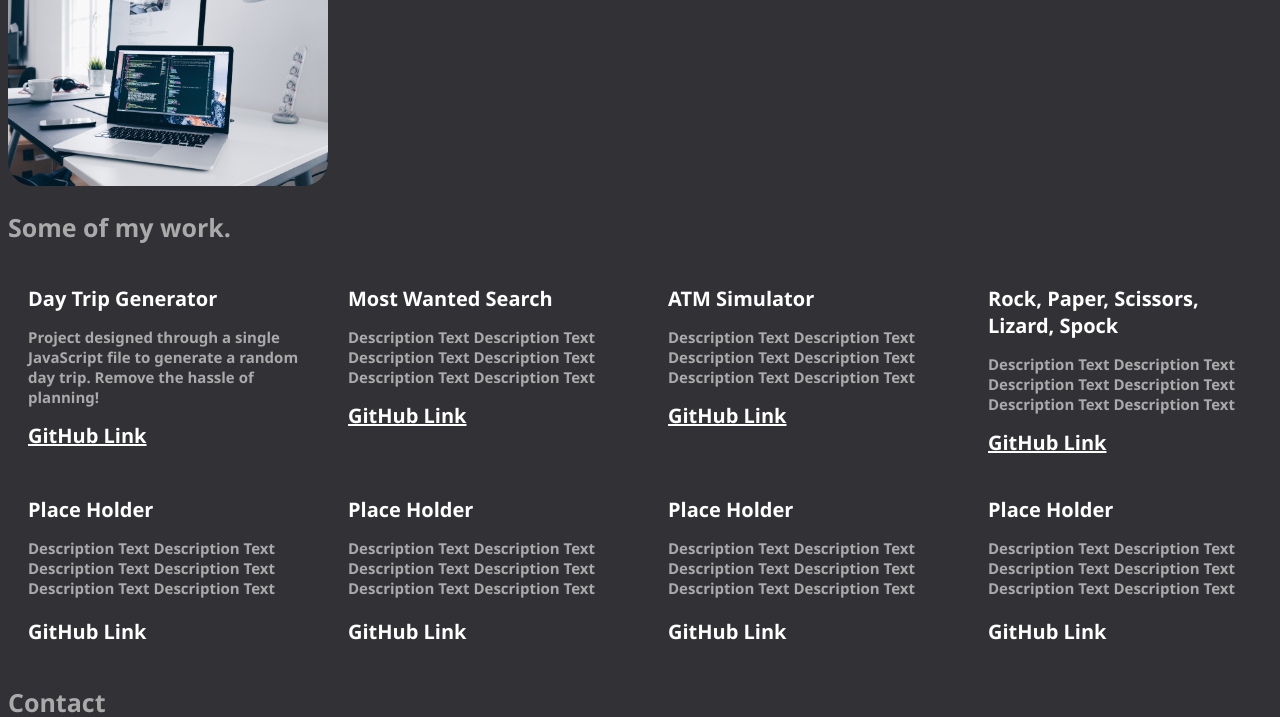
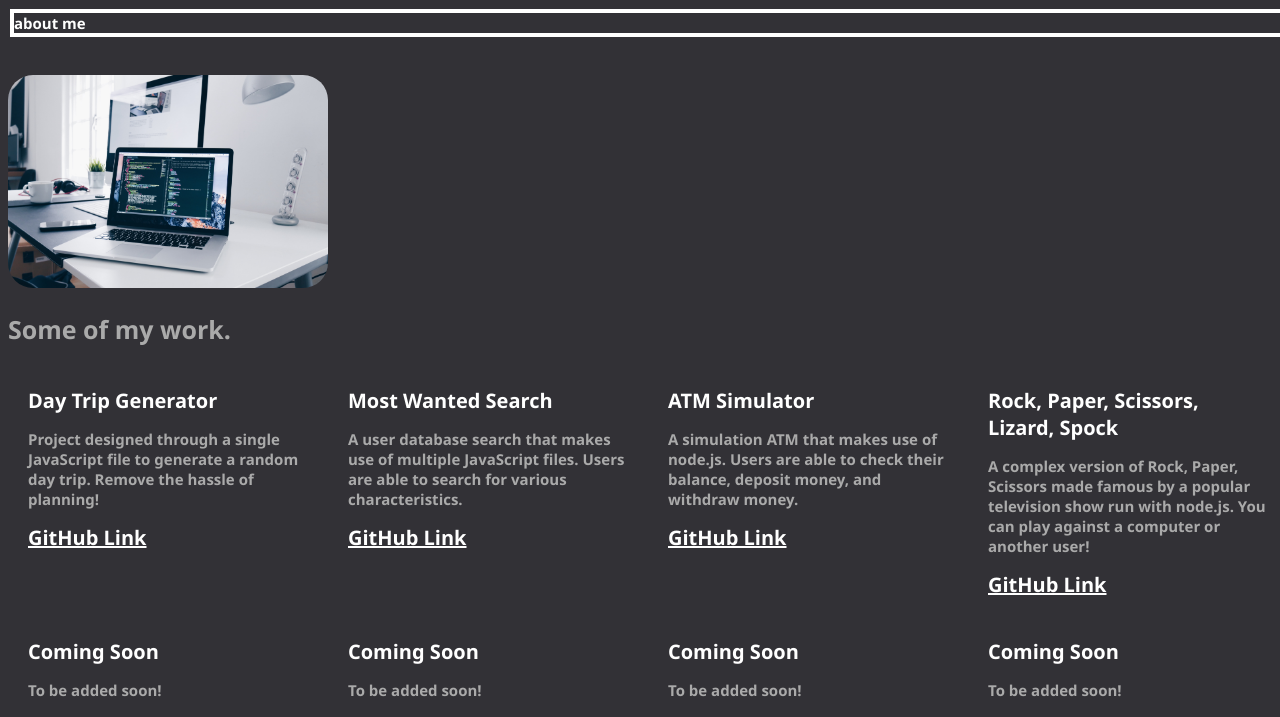
Before and after one commit to mdbshero/mdbshero.github.io, a plain HTML site: page index.html in a window 1280 px wide. Shown: the part 693-1410 px from the top of the page. Drawn offline with Linux system fonts and the light colour scheme.

Commit message:
fixed nav bar even further.

```diff
--- a/index.css
+++ b/index.css
@@ -2,6 +2,7 @@
     border-style: solid;
     color: white;
     border-width: 4px;
+    margin: 2px;
 }
 
 .link{
@@ -83,7 +84,7 @@ nav li {
 }
 
 .picture-width {
-    max-width: 15%;
+    max-width: 20%;
     height: auto;
 }
 
@@ -106,6 +107,13 @@ nav li {
     padding: 20px;
 }
 
+.float2 {
+    box-sizing: border-box;
+    float:left;
+    width: 100%;
+
+}
+
 main {
     width: 100vw;
     margin: 1rem auto;
@@ -121,14 +129,14 @@ footer {
 
 @media only screen and (max-width:768px) {
     [class*=float] {
-        width:100%
+        width:100%;
     }
 
 }
 
 @media only screen and (max-width:768px) {
     body {
-        width:100vw;
+        width: 100vw;
         display:grid;
         place-content: center;
     }
@@ -137,7 +145,8 @@ footer {
 
 @media only screen and (max-width:768px) {
     [class*=nav] {
-        width:100vw
+        width:100vw;
+        font-size: 15px;
     }
 
 }
--- a/index.html
+++ b/index.html
@@ -18,8 +18,8 @@
                     </a>
                 </li>
                 <li>
-                    <a href="#some of my work" class="white">
-                        Some of my work
+                    <a href="#projects" class="white">
+                        Projects
                     </a>
                 </li>
                 <li>
@@ -41,9 +41,9 @@
             <img src="./images/Profile.jpg" class="picture-width border" />
             <h1 class="header-font">Hello, I'm Matthew Bshero.</h1>
             <h2 class="info-font">I'm a software developer.</h2>
-            <article class="about-font border">about me</article>
+            <div class="about-font border">about me</div>
         </section>
-        <section id="some of my work">
+        <section id="projects">
             <br>
             <br>
             <img src="./images/Coding Computer.jpg" class="picture-width2 "/>
@@ -55,51 +55,37 @@
             </div>
             <div class="float project-font">
                 Most Wanted Search
-                <p class="projectinfo-font">Description Text Description Text
-                    Description Text Description Text
-                    Description Text Description Text</p>
+                <p class="projectinfo-font">A user database search that makes use of multiple JavaScript files. Users are able to search for various characteristics.</p>
                     <a class="project-font" href="https://github.com/mdbshero/MostWanted_JavaScript.git" target="_blank">GitHub Link</a>
             </div>
             <div class="float project-font">
                 ATM Simulator
-                <p class="projectinfo-font">Description Text Description Text
-                    Description Text Description Text
-                    Description Text Description Text</p>
+                <p class="projectinfo-font">A simulation ATM that makes use of node.js. Users are able to check their balance, deposit money, and withdraw money.</p>
                     <a class="project-font" href="https://github.com/mdbshero/ATM_Node_Project.git" target="_blank">GitHub Link</a>
             </div>
             <div class="float project-font">
                 Rock, Paper, Scissors, Lizard, Spock
-                <p class="projectinfo-font">Description Text Description Text
-                    Description Text Description Text
-                    Description Text Description Text</p>
+                <p class="projectinfo-font">A complex version of Rock, Paper, Scissors made famous by a popular television show run with node.js. You can play against a computer or another user!</p>
                     <a class="project-font" href="https://github.com/mdbshero/RPSLS_JavaScript.git" target="_blank">GitHub Link</a>
             </div>
             <div class="float project-font">
-                Place Holder
-                <p class="projectinfo-font">Description Text Description Text
-                    Description Text Description Text
-                    Description Text Description Text</p>
+                Coming Soon
+                <p class="projectinfo-font">To be added soon!</p>
                 <p>GitHub Link</p>
             </div>
             <div class="float project-font">
-                Place Holder
-                <p class="projectinfo-font">Description Text Description Text
-                    Description Text Description Text
-                    Description Text Description Text</p>
+                Coming Soon
+                <p class="projectinfo-font">To be added soon!</p>
                 <p>GitHub Link</p>
             </div>
             <div class="float project-font">
-                Place Holder
-                <p class="projectinfo-font">Description Text Description Text
-                    Description Text Description Text
-                    Description Text Description Text</p>
+                Coming Soon
+                <p class="projectinfo-font">To be added soon!</p>
                 <p>GitHub Link</p>
             </div>
             <div class="float project-font">
-                Place Holder
-                <p class="projectinfo-font">Description Text Description Text
-                    Description Text Description Text
-                    Description Text Description Text</p>
+                Coming Soon
+                <p class="projectinfo-font">To be added soon!</p>
                 <p>GitHub Link</p>
             </div>
     </main>
```
